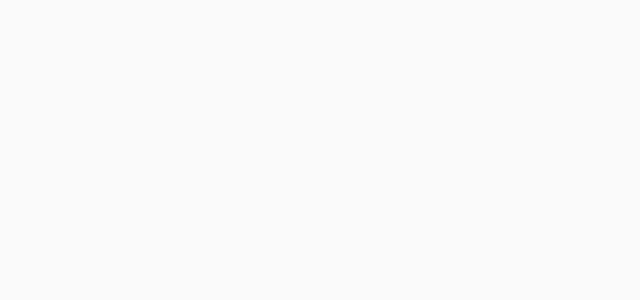
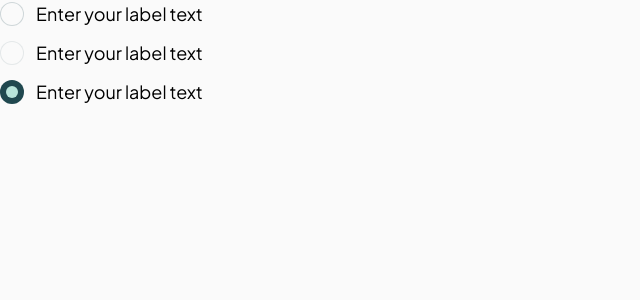
Before and after one commit to mazhugasergei/testUI, a React (Create React App) app: page / in a window 1280 px wide. Shown: the top 300 px of the page, without its empty margins (0-640 px from the left). Built offline with nearby package versions, Linux system fonts and the light colour scheme.

Commit message:
Fix checkboxes / radio code

```diff
--- a/src/App.js
+++ b/src/App.js
@@ -1,7 +1,23 @@
 export default () => {
   return (
     <main>
-
+      <form>
+        <input className="radio-input" type="radio" name="radioGroup_1" id="radio_1_1" />
+        <label className="radio-label" htmlFor="radio_1_1">
+          <div className="radio" />
+          <span>Enter your label text</span>
+        </label>
+        <input className="radio-input" type="radio" name="radioGroup_1" id="radio_1_2" />
+        <label className="radio-label" htmlFor="radio_1_2">
+          <div className="radio" />
+          <span>Enter your label text</span>
+        </label>
+        <input defaultChecked className="radio-input" type="radio" name="radioGroup_1" id="radio_1_3" />
+        <label className="radio-label" htmlFor="radio_1_3">
+          <div className="radio" />
+          <span>Enter your label text</span>
+        </label>
+      </form>
     </main>
   )
 }
--- a/src/style/index.css
+++ b/src/style/index.css
@@ -201,6 +201,7 @@ form .radio {
   border-radius: 50%;
 }
 form .checkbox-label, form .radio-label {
+  cursor: pointer;
   display: flex;
   align-items: center;
   gap: 0.75rem;
--- a/src/style/ui/_form.scss
+++ b/src/style/ui/_form.scss
@@ -78,6 +78,7 @@ form{
   }
   // label (icon + text)
   .checkbox-label, .radio-label{
+    cursor: pointer;
     display: flex;
     align-items: center;
     gap: .75rem;
```
Also changed, not shown: 2 other files (tests, documents, lock files or other folders).
